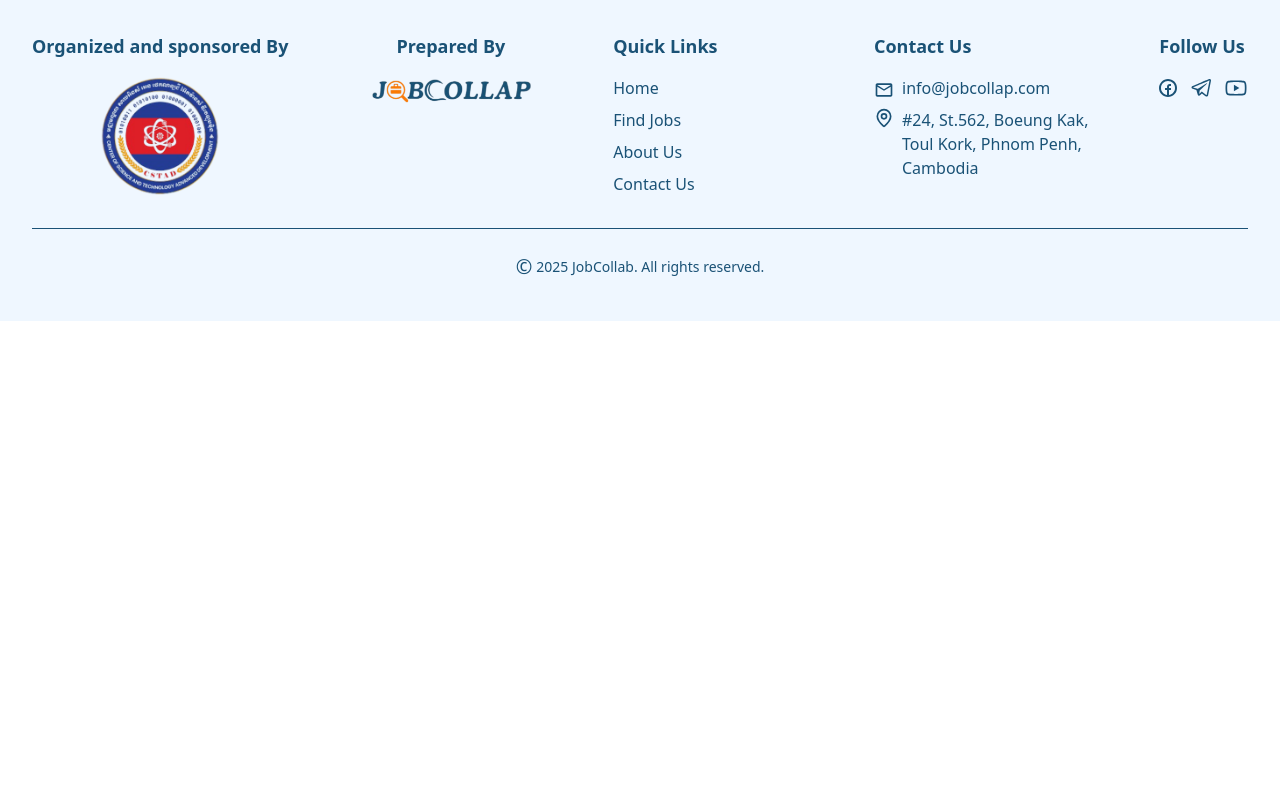
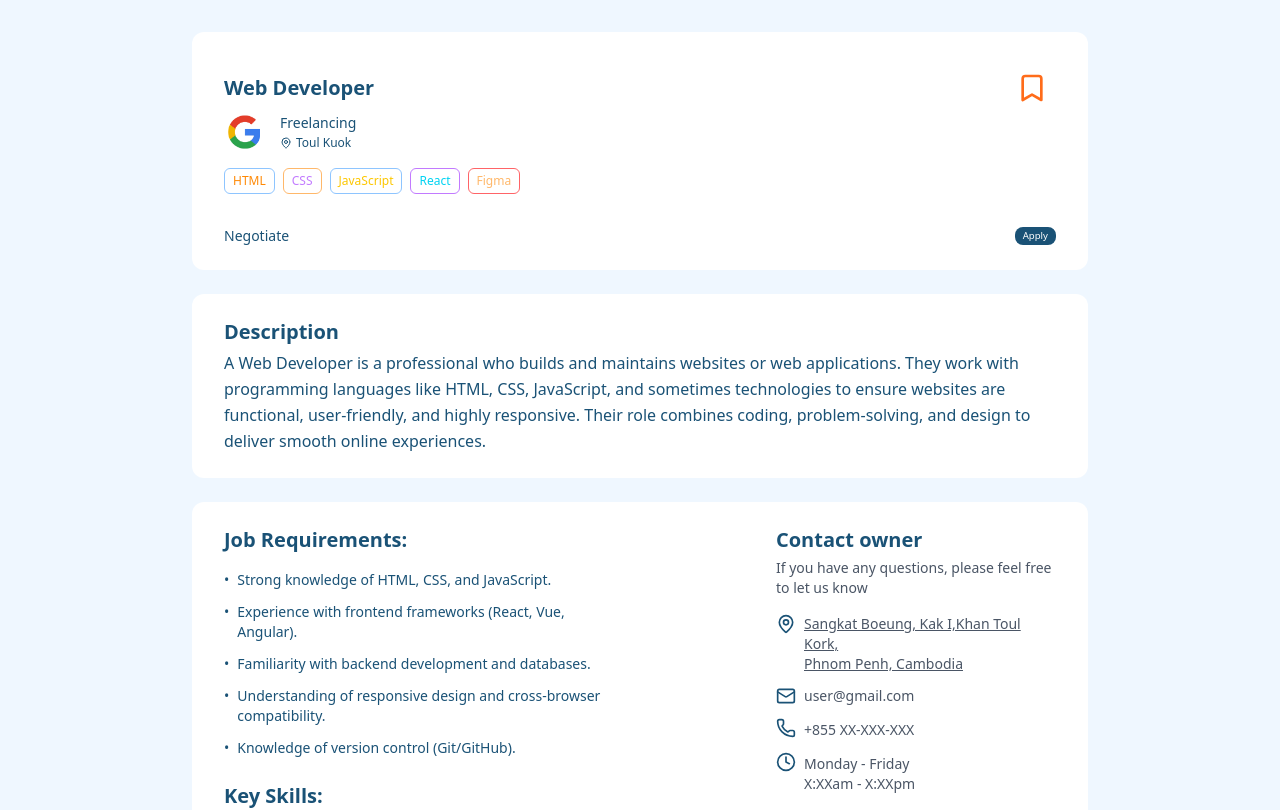
Before and after one commit to ThonaDev/redeploy, a React (Vite) app: page / in a window 1280 px wide. Shown: the top 810 px of the page. Built offline with nearby package versions, Linux system fonts and the light colour scheme; no server answers.

Commit message:
add footer and jobdetail

```diff
--- a/src/main.jsx
+++ b/src/main.jsx
@@ -6,7 +6,7 @@ import SingleJobCard from "./components/card/jobs/single-job-card.jsx";
 import { Provider } from "react-redux";
 import { store } from "./store.js";
 import Footer from "./components/layouts/footer.jsx";
-// import JobDetail from "./pages/jobs/job-details-page.jsx"
+import JobDetailsPage from "./pages/jobs/job-details-page.jsx"
 
 
 createRoot(document.getElementById("root")).render(
@@ -15,6 +15,7 @@ createRoot(document.getElementById("root")).render(
       {/* <App /> */}
       {/* <SingleJobCard /> */}
       {/* <JobDetail/> */}
+      <JobDetailsPage />
      <Footer/>
     </Provider>
   </StrictMode>
--- a/src/pages/jobs/job-details-page.jsx
+++ b/src/pages/jobs/job-details-page.jsx
@@ -1,147 +1,168 @@
 import React from 'react';
-import { FiMapPin, FiMail, FiPhone, FiClock, FiBookmark } from 'react-icons/fi';
-import { FcGoogle } from "react-icons/fc";
+import { MapPin, Mail, Phone, Clock, Bookmark } from 'lucide-react';
 
-export default function JobDetail() {
+export default function App() {
   const Card = ({ children, className }) => (
-<div className={`bg-white rounded-xl p-8 mb-6 ${className}`}>
+    <div className={`bg-white rounded-xl p- mb-6 ${className}`}>
       {children}
     </div>
   );
 
   return (
-<div className="bg-blue-50 min-h-screen p-8 flex flex-col items-center font-sans">
+    <div className="bg-[#EFF7FF] min-h-screen px-16 py-8 flex flex-col items-center font-sans">
       {/* Section 1: Job Header and Tags */}
       <Card className="w-full max-w-4xl py-6 px-8 rounded-2xl">
- <div className="flex justify-between items-center mb-4">
- <div className="flex items-center space-x-4">
+        <div className="flex justify-between items-center mt-2">
+          <h1 className="text-xl font-semibold text-[#1A5276] py-1.5 ">Web Developer</h1>
+          <button className="text-[#FF6C1A] p-2 text-center ">
+            <Bookmark className="h-8 w-8" />
+          </button>
+        </div>
+        <div className="flex items-center space-x-4 mb-4">
           <div className="bg-white p-1 rounded-full flex items-center justify-center w-10 h-10 flex-shrink-0">
-
-{/* <img src="/google.png" alt="google" className=" w-11 h-10 rounded-full object-cover" /> */}
-<div className="flex justify-center space-x-5 text-3xl">
-    <a href="#"><FcGoogle /></a> </div>
+            <img src="./google.png" alt="google" className="w-11 h-10 rounded-full object-cover" />
           </div>
           <div className="text-start">
-<div className="flex flex-col items-start ">
- <h1 className="text-xl font-semibold text-[#1A5276] mb-1 py-4">Web Developer</h1>
-<p className="text-[#1A5276] text-sm ">Freelancing</p>
-<div className="flex items-center text-xs text-[#1A5276] mt-1">
- <FiMapPin className="w-3 h-3 mr-1 text-[#1A5276]" />
-<span>Toul Kuok</span>
+            <div className="flex flex-col items-start">
+              <p className="text-[#1A5276] text-sm  py-1.1">Freelancing</p>
+              <div className="flex items-center text-xs text-[#1A5276] mt-0.5">
+                <MapPin className="w-3 h-3 mr-1 text-[#1A5276] " />
+                <span >Toul Kuok</span>
               </div>
             </div>
           </div>
         </div>
- <button className="text-orange-400 hover:text-gray-400 flex items-center justify-center pt-0.5 py-2 pb-2">
- <FiBookmark className="h-4 w-4" /> {/* Adjusted to h-4 w-4 */}
- </button>
-</div>
- <div className="flex flex-wrap items-center space-x-2 mt-4 pb-4">
- <span className="bg-transparent text-orange-400 text-xs font-medium px-2 py-1 rounded-md border border-blue-300 ">
+        <div className="flex flex-wrap items-center space-x-2 pb-4 hover:text-[#FF7A00]">
+          <span className="bg-transparent text-orange-400 text-xs font-medium px-2 py-1 rounded-md border border-blue-300 hover:text-[#FF7A00]">
             HTML
           </span>
- <span className="bg-transparent text-purple-400 text-xs font-medium px-2 py-1 rounded-md border border-orange-300">
+          <span className="bg-transparent text-purple-400 text-xs font-medium px-2 py-1 rounded-md border border-orange-300 hover:text-[#FF7A00]">
             CSS
           </span>
-<span className="bg-transparent text-yellow-400 text-xs font-medium px-2 py-1 rounded-md border border-blue-300">
+          <span className="bg-transparent text-yellow-400 text-xs font-medium px-2 py-1 rounded-md border border-blue-300 hover:text-[#FF7A00]">
             JavaScript
           </span>
- <span className="bg-transparent text-cyan-400 text-xs font-medium px-2 py-1 rounded-md border border-purple-400">
+          <span className="bg-transparent text-cyan-400 text-xs font-medium px-2 py-1 rounded-md border border-purple-400 hover:text-[#FF7A00]">
             React
           </span>
-<span className="bg-transparent text-orange-300 text-xs font-medium px-2 py-1 rounded-md border border-red-400">
+          <span className="bg-transparent text-orange-300 text-xs font-medium px-2 py-1 rounded-md border border-red-400 hover:text-[#FF7A00]">
             Figma
           </span>
         </div>
-<div className="flex justify-between items-center mt-4">
-<span className="text-[#1A5276] text-sm font-normal">Negotiate</span>
-          <button className=" bg-[#1A5276] text-white font-medium text-[0.6rem] px-2 py-0.1 pt-0.5 pb-0.5 rounded-lg hover:bg-blue-600 transition-colors "> {/* Adjusted text size and padding */}
+        <div className="flex justify-between items-center mt-4 hover:text-[#FF7A00]">
+          <span className="text-[#1A5276] text-sm font-normal hover:text-[#FF7A00]">Negotiate</span>
+          <button className="bg-[#1A5276] text-white font-medium text-[0.6rem] px-2 py-0.5 pt-0.5 pb-0.1 mr-1.2 rounded-lg hover:bg-[#149AC5] transition-colors ">
             Apply
           </button>
         </div>
       </Card>
       {/* Section 2: Description */}
+      {/* <Card className="w-full max-w-5xl py-6 px-8 rounded-2xl text-start">
+        <h2 className="text-xl font-semibold text-[#1A5276] mb-1 text-start ">Description</h2>
+        <p className="text-[#1A5276] leading-relaxed text-sm text-start ">
+          A Web Developer is a professional who builds and maintains websites or web applications. They work with programming languages like HTML, CSS, JavaScript, and sometimes backend technologies to ensure websites are functional, user-friendly, and responsive. Their role combines coding, problem-solving, and design to deliver smooth online experiences.
+        </p>
+      </Card> */}
+
+      {/* Section 2: Description */}
       <Card className="w-full max-w-4xl py-6 px-8 rounded-2xl text-start">
         <h2 className="text-xl font-semibold text-[#1A5276] mb-1 text-start ">Description</h2>
-        <p className="text-[#1A5276] leading-relaxed text-sm text-start">
-          A Web Developer is a professional who builds and maintains websites or web applications. They work with programming languages like HTML, CSS, and JavaScript, and sometimes backend technologies to ensure websites are functional, user-friendly, and responsive. Their role combines coding, problem-solving, and design to deliver smooth online experiences.
+        <p className="text-[#1A5276] leading-relaxed text-base text-start ">
+          A Web Developer is a professional who builds and maintains websites or web applications. They work with programming languages like HTML, CSS, JavaScript, and sometimes technologies to ensure websites are functional, user-friendly, and highly responsive. Their role combines coding, problem-solving, and design to deliver smooth online experiences.
         </p>
       </Card>
       {/* Section 3: Job Requirements and Contact Info */}
-      <Card className="w-full max-w-4xl py-6 px-8 rounded-2xl">
-        <div className="grid grid-cols-1 md:grid-cols-2 gap-8">
+      <Card className="w-full max-w-4xl py-6 px-8 rounded-2xl space-x-1 hover:text-[#FF7A00]">
+        <div className="grid grid-cols-1 md:grid-cols-2 gap-8 hover:text-[#FF7A00]">
           {/* Job Requirements */}
           <div className="text-start">
-            <h2 className="text-xl font-semibold text-[#1A5276] mb-4">Job Requirements:</h2>
+            <h2 className="text-xl font-semibold text-[#1A5276] mb-4 ">Job Requirements:</h2>
             <ul className="list-none text-[#1A5276] space-y-3">
               <li className="flex items-start text-sm">
-                <span className="text-[#1A5276] mr-2">•</span>
-                <span>Strong knowledge of HTML, CSS, and JavaScript.</span>
+                <span className="text-[#1A5276] mr-2 ">•</span>
+                <span >Strong knowledge of HTML, CSS, and JavaScript.</span>
               </li>
               <li className="flex items-start text-sm">
-                <span className="text-[#1A5276] mr-2">•</span>
-                <span>Experience with frontend frameworks (React, Vue, Angular).</span>
+                <span className="text-[#1A5276] mr-2 ">•</span>
+                <span >Experience with frontend frameworks (React, Vue, Angular).</span>
               </li>
               <li className="flex items-start text-sm">
-                <span className="text-[#1A5276] mr-2">•</span>
+                <span className="text-[#1A5276] mr-2 ">•</span>
                 <span>Familiarity with backend development and databases.</span>
               </li>
               <li className="flex items-start text-sm">
-                <span className="text-[#1A5276] mr-2">•</span>
-                <span>Understanding of responsive design and cross-browser compatibility.</span>
+                <span className="text-[#1A5276] mr-2 ">•</span>
+                <span >Understanding of responsive design and cross-browser compatibility.</span>
               </li>
               <li className="flex items-start text-sm">
-                <span className="text-[#1A5276] mr-2">•</span>
-                <span>Knowledge of version control (Git/GitHub).</span>
+                <span className="text-[#1A5276] mr-2 ">•</span>
+                <span >Knowledge of version control (Git/GitHub).</span>
               </li>
             </ul>
             {/* Key Skills */}
-            <h2 className="text-xl font-semibold text-[#1A5276] mt-6 mb-4">Key Skills:</h2>
+            <h2 className="text-xl font-semibold text-[#1A5276] mt-6 mb-4 ">Key Skills:</h2>
             <ul className="list-none text-[#1A5276] space-y-3">
               <li className="flex items-start text-sm">
-                <span className="text-[#1A5276] mr-2">•</span>
-                <span>Frontend development (HTML, CSS, JS, frameworks).</span>
+                <span className="text-[#1A5276] mr-2 ">•</span>
+                <span >Frontend development (HTML, CSS, JS, frameworks).</span>
               </li>
               <li className="flex items-start text-sm">
-                <span className="text-[#1A5276] mr-2">•</span>
-                <span>Backend development and API integration.</span>
+                <span className="text-[#1A5276] mr-2 ">•</span>
+                <span >Backend development and API integration.</span>
               </li>
               <li className="flex items-start text-sm">
-                <span className="text-[#1A5276] mr-2">•</span>
+                <span className="text-[#1A5276] mr-2 ">•</span>
                 <span>Database management (SQL/NoSQL).</span>
               </li>
               <li className="flex items-start text-sm">
-                <span className="text-[#1A5276] mr-2">•</span>
-                <span>UI/UX awareness for better user experience.</span>
+                <span className="text-[#1A5276] mr-2 ">•</span>
+                <span >UI/UX awareness for better user experience.</span>
               </li>
               <li className="flex items-start text-sm">
-                <span className="text-[#1A5276] mr-2">•</span>
-                <span>Problem-solving and teamwork skills.</span>
+                <span className="text-[#1A5276] mr-2 ">•</span>
+                <span >Problem-solving and teamwork skills.</span>
               </li>
             </ul>
           </div>
           {/* Contact owner */}
-          <div className="text-start">
-            <h2 className="text-xl font-semibold text-[#1A5276] mb-2">Contact owner</h2>
-            <p className="text-xs text-gray-500 mb-4">
-              If you have any questions, please feel free to let us know.
+          <div className="text-start ml-30 ">
+            <h2 className="text-xl font-semibold text-[#1A5276] mb-1 ">Contact owner</h2>
+            <p className="text-sm text-gray-600 mb-4 ">
+              If you have any questions, please feel free to let us know
             </p>
-            <div className="space-y-4 text-gray-700 text-xs">
+            <div className="space-y-3 text-gray-600 text-sm">
+
+              {/* Address (MODIFIED: added underline to the address text) */}
               <div className="flex items-start space-x-2">
-                <FiMapPin className="w-4 h-4 text-[#1A5276] mt-0.5 flex-shrink-0" />
-                <p>Sangkat Boeung, Kak I,Khan Toul Kork, Phnom Penh, Cambodia</p>
+                <MapPin className="w-5 h-5 text-[#1A5276] flex-shrink-0 hover:text-[#FF7A00]" />
+                <p className="hover:text-[#FF7A00]">
+                  {/* Added an <a> tag with underline class */}
+                  <a href="#" className="underline hover:no-underline mt-2">
+                    <span className='block'>Sangkat Boeung, Kak I,Khan Toul Kork,</span>
+                    <span className='block'>Phnom Penh, Cambodia</span>
+                  </a>
+                </p>
               </div>
+
+              {/* Email */}
+              <div className="flex items-start space-x-2 ">
+                <Mail className="w-5 h-5 text-[#1A5276] mt-0  flex-shrink-0 hover:text-[#FF7A00]" />
+                <p className="hover:text-[#FF7A00] mt-0.1">user@gmail.com</p>
+              </div>
+
+              {/* Phone */}
               <div className="flex items-start space-x-2">
-                <FiMail className="w-4 h-4 text-[#1A5276] mt-0.5 flex-shrink-0" />
-                <p>user@gmail.com</p>
+                <Phone className="w-5 h-5 text-[#1A5276] mt-0 flex-shrink-0 hover:text-[#FF7A00]" />
+                <p className="hover:text-[#FF7A00] mt-0.5">+855 XX-XXX-XXX</p>
               </div>
+
+              {/* Hours */}
               <div className="flex items-start space-x-2">
-                <FiPhone className="w-4 h-4 text-[#1A5276] mt-0.5 flex-shrink-0" />
-                <p>+855 XX-XXX-XXX</p>
-              </div>
-              <div className="flex items-start space-x-2">
-                <FiClock className="w-4 h-4 text-[#1A5276] mt-0.5 flex-shrink-0" />
-                <p>Monday - Friday X:XXam - X:XXpm</p>
+                <Clock className="w-5 h-5 text-[#1A5276] mt-0 flex-shrink-0 hover:text-[#FF7A00]" />
+                <p className="hover:text-[#FF7A00] mt-0.5">
+                    <span className='block'>Monday - Friday</span>
+                    <span className='block'>X:XXam - X:XXpm</span>
+                </p>
               </div>
             </div>
           </div>
```
Also changed, not shown: public/google.png (added). Lines whose indentation alone changed are shown as unchanged.
